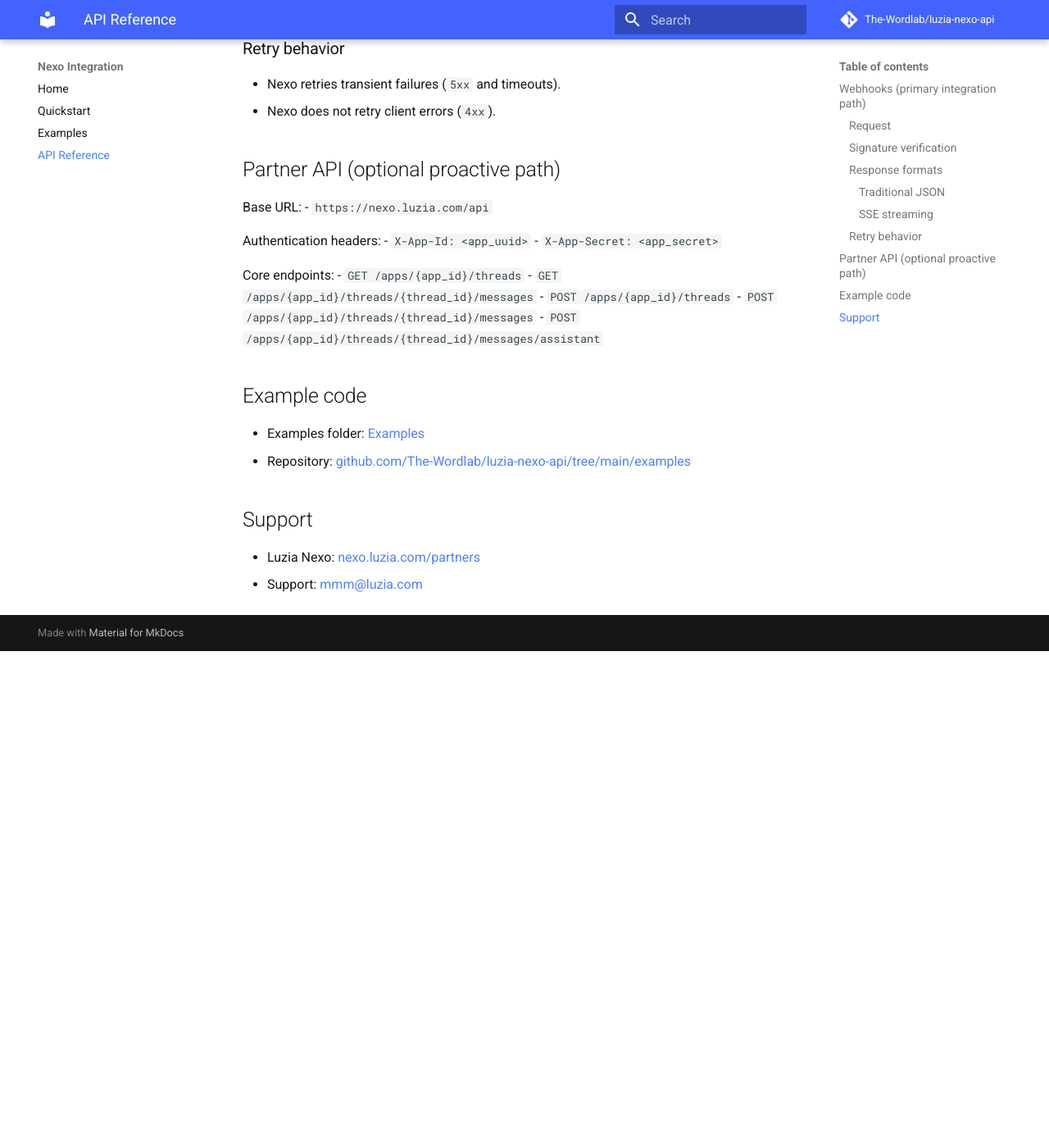
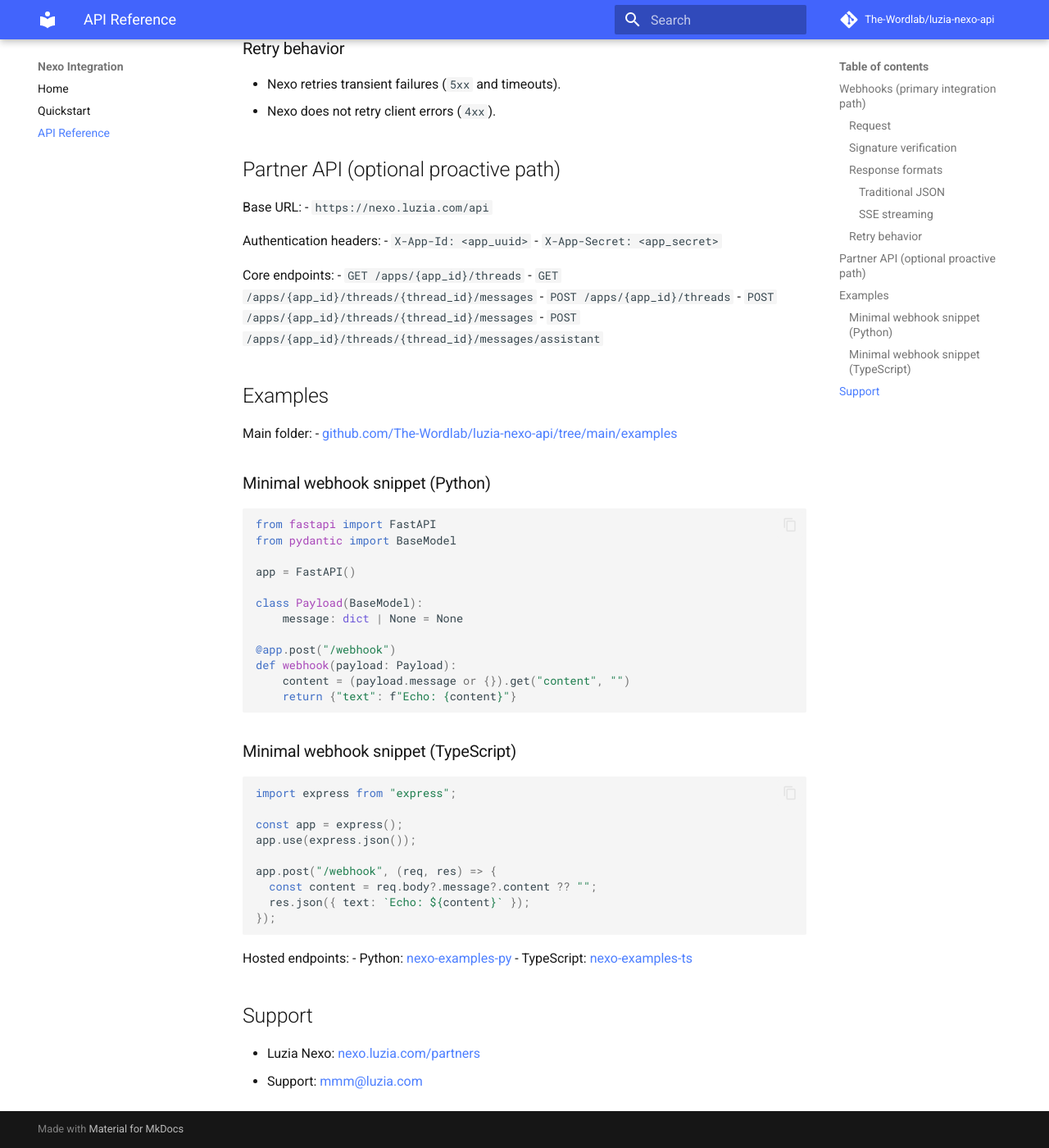
Before and after one commit to The-Wordlab/luzia-nexo-api, an MkDocs documentation site: the page built from docs/partner-api-reference.md, in a window 1280 px wide and 1400 px high, scrolled down 1214 px. Shown: the whole window at 82% size. Built offline with MkDocs 1.6.1 and Material for MkDocs 9.7.7, drawn with Linux system fonts in a browser that asks for light colours; comment, search, counter and statistics services are not loaded; before the commit the page ends 2008 px from its top, so only the background shows below that.

Commit message:
docs: merge examples into API reference for simpler consumption

````diff
--- a/docs/partner-api-reference.md
+++ b/docs/partner-api-reference.md
@@ -80,10 +80,45 @@
 - `POST /apps/{app_id}/threads/{thread_id}/messages`
 - `POST /apps/{app_id}/threads/{thread_id}/messages/assistant`
 
-## Example code
+## Examples
 
-- Examples folder: [Examples](examples.md)
-- Repository: [github.com/The-Wordlab/luzia-nexo-api/tree/main/examples](https://github.com/The-Wordlab/luzia-nexo-api/tree/main/examples)
+Main folder:
+- [github.com/The-Wordlab/luzia-nexo-api/tree/main/examples](https://github.com/The-Wordlab/luzia-nexo-api/tree/main/examples)
+
+### Minimal webhook snippet (Python)
+
+```python
+from fastapi import FastAPI
+from pydantic import BaseModel
+
+app = FastAPI()
+
+class Payload(BaseModel):
+    message: dict | None = None
+
+@app.post("/webhook")
+def webhook(payload: Payload):
+    content = (payload.message or {}).get("content", "")
+    return {"text": f"Echo: {content}"}
+```
+
+### Minimal webhook snippet (TypeScript)
+
+```ts
+import express from "express";
+
+const app = express();
+app.use(express.json());
+
+app.post("/webhook", (req, res) => {
+  const content = req.body?.message?.content ?? "";
+  res.json({ text: `Echo: ${content}` });
+});
+```
+
+Hosted endpoints:
+- Python: [nexo-examples-py](https://nexo-examples-py-v3me5awkta-ew.a.run.app/)
+- TypeScript: [nexo-examples-ts](https://nexo-examples-ts-v3me5awkta-ew.a.run.app/)
 
 ## Support
 
--- a/mkdocs.yml
+++ b/mkdocs.yml
@@ -43,5 +43,4 @@
 nav:
   - Home: index.md
   - Quickstart: quickstart.md
-  - Examples: examples.md
   - API Reference: partner-api-reference.md
````
Also changed, not shown: README.md (+2 -2 lines), docs/examples.md (deleted, +0 -44 lines), docs/index.md (+1 -1 lines), docs/quickstart.md (+1 -2 lines).
